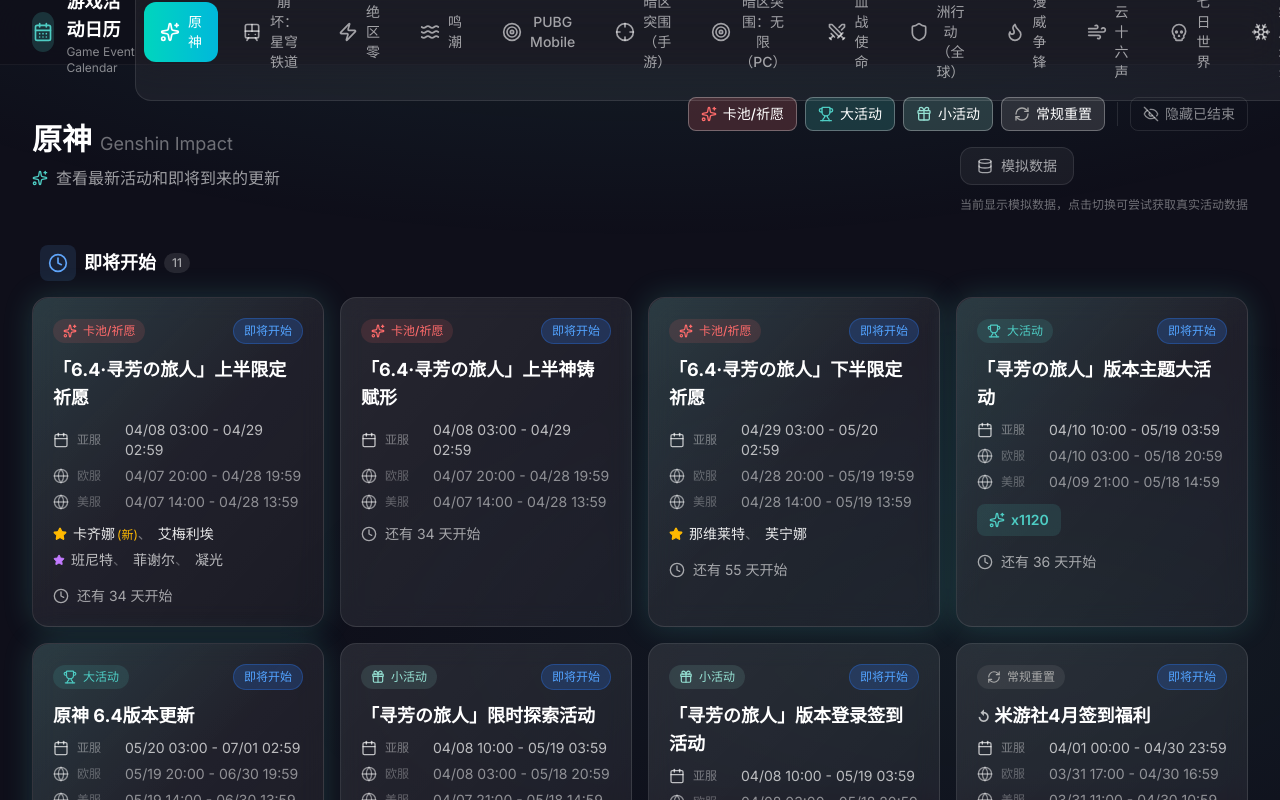
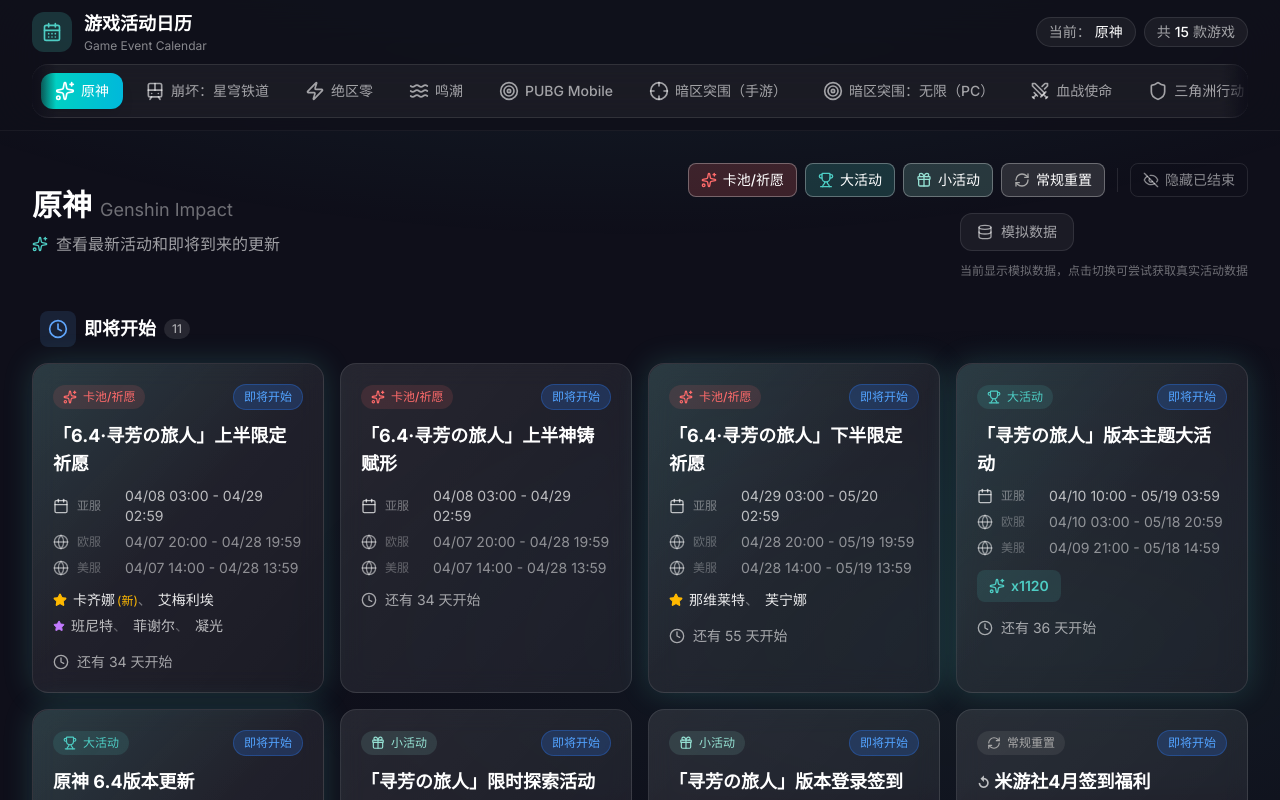
Before and after one commit to xiong7569439/game-calendar, a Next.js app: page / in a window 1280 px wide. Shown: the top 800 px of the page. Built offline with nearby package versions, Linux system fonts and the light colour scheme.

Commit message:
style: 优化头部布局，GameSwitcher 拆为独立行+横向滚动+渐变遮罩+自动滚入视区

```diff
--- a/src/app/globals.css
+++ b/src/app/globals.css
@@ -45,6 +45,15 @@
 
 ::-webkit-scrollbar-thumb:hover {
   background: rgba(255, 255, 255, 0.3);
+}
+
+/* 隐藏滚动条工具类（适用于横向滚动容器）*/
+.scrollbar-hide::-webkit-scrollbar {
+  display: none;
+}
+.scrollbar-hide {
+  -ms-overflow-style: none;
+  scrollbar-width: none;
 }
 
 /* 选中文字样式 */
--- a/src/app/page.tsx
+++ b/src/app/page.tsx
@@ -44,15 +44,15 @@
         {/* 顶部导航 */}
         <header className="sticky top-0 z-40 backdrop-blur-xl bg-[#0f0f1a]/80 border-b border-white/5">
           <div className="max-w-7xl mx-auto px-4 sm:px-6 lg:px-8">
+            {/* 第一行：Logo + 版本信息 */}
             <div className="flex items-center justify-between h-16">
-              {/* Logo */}
               <motion.div
                 initial={{ opacity: 0, x: -20 }}
                 animate={{ opacity: 1, x: 0 }}
                 className="flex items-center gap-3"
               >
                 <div
-                  className="w-10 h-10 rounded-xl flex items-center justify-center"
+                  className="w-10 h-10 rounded-xl flex items-center justify-center transition-colors duration-500"
                   style={{ backgroundColor: `${gameConfig?.color}30` }}
                 >
                   <CalendarDays className="w-5 h-5" style={{ color: gameConfig?.color }} />
@@ -63,15 +63,30 @@
                 </div>
               </motion.div>
 
-              {/* 游戏切换器 */}
+              {/* 右侧：当前选中游戏简要信息 */}
               <motion.div
-                initial={{ opacity: 0, y: -10 }}
-                animate={{ opacity: 1, y: 0 }}
-                transition={{ delay: 0.1 }}
+                initial={{ opacity: 0, x: 20 }}
+                animate={{ opacity: 1, x: 0 }}
+                className="hidden md:flex items-center gap-2 text-sm text-white/60"
               >
-                <GameSwitcher />
+                <span className="px-3 py-1 rounded-full bg-white/5 border border-white/10">
+                  当前：<span className="text-white font-medium ml-1">{gameConfig?.name}</span>
+                </span>
+                <span className="px-3 py-1 rounded-full bg-white/5 border border-white/10">
+                  共 <span className="text-white font-medium">15</span> 款游戏
+                </span>
               </motion.div>
             </div>
+
+            {/* 第二行：游戏切换器（独立一行，横向滚动）*/}
+            <motion.div
+              initial={{ opacity: 0, y: -10 }}
+              animate={{ opacity: 1, y: 0 }}
+              transition={{ delay: 0.1 }}
+              className="pb-3"
+            >
+              <GameSwitcher />
+            </motion.div>
           </div>
         </header>
 
--- a/src/components/GameSwitcher.tsx
+++ b/src/components/GameSwitcher.tsx
@@ -1,5 +1,6 @@
 'use client';
 
+import { useEffect, useRef } from 'react';
 import { motion } from 'framer-motion';
 import { useGameStore } from '@/store/useGameStore';
 import { gamesConfig } from '@/data/games';
@@ -27,32 +28,61 @@
 
 export function GameSwitcher() {
   const { selectedGame, setSelectedGame } = useGameStore();
+  const containerRef = useRef<HTMLDivElement>(null);
+  const activeBtnRef = useRef<HTMLButtonElement>(null);
+
+  // 切换选中游戏时自动将按钮滚入可视区域
+  useEffect(() => {
+    if (activeBtnRef.current && containerRef.current) {
+      const btn = activeBtnRef.current;
+      const container = containerRef.current;
+      const btnLeft = btn.offsetLeft;
+      const btnRight = btnLeft + btn.offsetWidth;
+      const viewLeft = container.scrollLeft;
+      const viewRight = viewLeft + container.clientWidth;
+      if (btnLeft < viewLeft || btnRight > viewRight) {
+        container.scrollTo({
+          left: btnLeft - container.clientWidth / 2 + btn.offsetWidth / 2,
+          behavior: 'smooth',
+        });
+      }
+    }
+  }, [selectedGame]);
 
   return (
-    <div className="flex items-center gap-2 p-2 bg-white/5 backdrop-blur-lg rounded-2xl border border-white/10">
+    <div className="relative">
+      {/* 左右渐变遮罩，提示可滚动 */}
+      <div className="pointer-events-none absolute left-0 top-0 bottom-0 w-6 bg-gradient-to-r from-[#0f0f1a] to-transparent z-10 rounded-l-2xl" />
+      <div className="pointer-events-none absolute right-0 top-0 bottom-0 w-6 bg-gradient-to-l from-[#0f0f1a] to-transparent z-10 rounded-r-2xl" />
+
+      <div
+        ref={containerRef}
+        className="flex items-center gap-2 p-2 bg-white/5 backdrop-blur-lg rounded-2xl border border-white/10 overflow-x-auto scrollbar-hide"
+      >
         {gamesConfig.map((game) => {
           const isActive = selectedGame === game.id;
 
           return (
             <motion.button
               key={game.id}
+              ref={isActive ? activeBtnRef : null}
               onClick={() => setSelectedGame(game.id)}
               className={`
-              relative flex items-center gap-2 px-4 py-2.5 rounded-xl
-              font-medium text-sm transition-all duration-300
+                relative flex items-center gap-2 px-3.5 py-2 rounded-xl flex-shrink-0
+                font-medium text-sm transition-all duration-300 whitespace-nowrap
                 ${isActive
                   ? 'text-white'
-                : 'text-white/60 hover:text-white/80 hover:bg-white/5'
+                  : 'text-white/60 hover:text-white/90 hover:bg-white/5'
                 }
               `}
-            whileHover={{ scale: 1.02 }}
-            whileTap={{ scale: 0.98 }}
+              whileHover={{ scale: 1.04 }}
+              whileTap={{ scale: 0.96 }}
             >
               {/* 背景动画 */}
               {isActive && (
                 <motion.div
                   layoutId="activeGameBg"
-                className={`absolute inset-0 bg-gradient-to-r ${game.gradient} rounded-xl`}
+                  className={`absolute inset-0 bg-gradient-to-r ${game.gradient} rounded-xl shadow-lg`}
                   initial={false}
                   transition={{
                     type: 'spring',
@@ -63,15 +93,16 @@
               )}
 
               {/* 内容 */}
-            <span className="relative z-10 flex items-center gap-2">
+              <span className="relative z-10 flex items-center gap-1.5">
                 <span className={isActive ? 'text-white' : ''}>
                   {gameIcons[game.id]}
                 </span>
-              <span className="hidden sm:inline">{game.name}</span>
+                <span className="hidden md:inline">{game.name}</span>
               </span>
             </motion.button>
           );
         })}
       </div>
+    </div>
   );
 }
```
Lines whose indentation alone changed are shown as unchanged.
